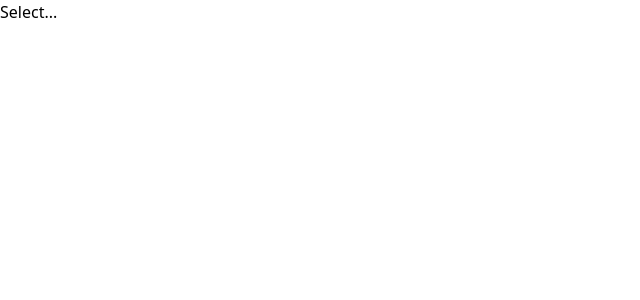
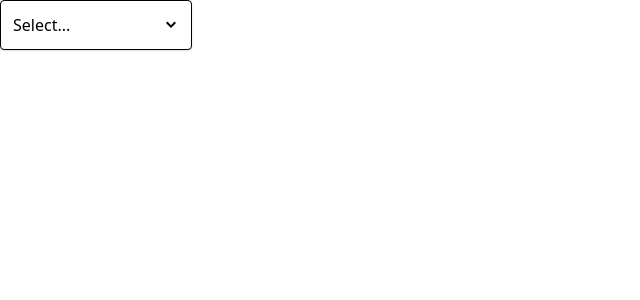
Before and after one commit to Belal-said/comps, a React (Vite) app: page / in a window 1280 px wide. Shown: the top 300 px of the page, without its empty margins (0-640 px from the left). Built offline with nearby package versions, Linux system fonts and the light colour scheme.

Commit message:
styling dropdown

```diff
--- a/src/components/Dropdown.js
+++ b/src/components/Dropdown.js
@@ -1,27 +1,46 @@
-import { useState } from 'react'
+import { useState } from "react";
+import { GoChevronDown } from 'react-icons/go'
 
 function Dropdown({ options, onChange, value }) {
-    const [isOpen, SetIsOpen] = useState(false)
+    const [isOpen, SetIsOpen] = useState(false);
 
     const handleClick = () => {
-        SetIsOpen(!isOpen)
-    }
+        SetIsOpen(!isOpen);
+    };
 
     const handleOptionClick = (option) => {
         // close dropdown
-        SetIsOpen(false)
+        SetIsOpen(false);
         // what option did the user clicked on
-        onChange(option)
-    }
+        onChange(option);
+    };
 
     const renderedOptions = options.map((option) => {
-        return <div onClick={() => handleOptionClick(option)} key={option.value}>{option.label}</div>;
+        return (
+            <div
+                className="hover:bg-sky-100 rounded cursor-pointer p-1"
+                onClick={() => handleOptionClick(option)}
+                key={option.value}
+            >
+                {option.label}
+            </div>
+        );
     });
 
     return (
-        <div>
-            <div onClick={handleClick}>{value?.label || 'Select...'}</div>
-            {isOpen && <div>{renderedOptions}</div>}
+        <div className="w-48 relative">
+            <div
+                className="flex justify-between items-center cursor-pointer rounded border p-3 shadow bg-white w-full"
+                onClick={handleClick}
+            >
+                {value?.label || "Select..."}
+                <GoChevronDown />
+            </div>
+            {isOpen && (
+                <div className="absolute top-full border rounded p-3 shadow bg-white w-full">
+                    {renderedOptions}
+                </div>
+            )}
         </div>
     );
 }
```
